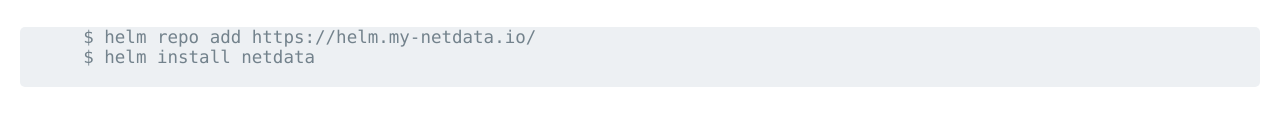
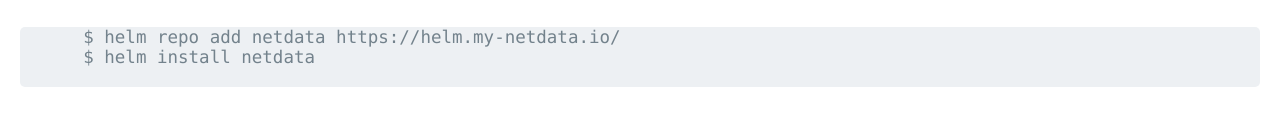
Before and after one commit to netdata/helmchart, a plain HTML site: page index.html in a window 1280 px wide. Shown: the part 247-384 px from the top of the page. Drawn offline with nearby package versions, Linux system fonts and the light colour scheme.

Commit message:
index.html: Fix instructions

```diff
--- a/index.html
+++ b/index.html
@@ -42,7 +42,7 @@
             <footer>Install and manage Netdata in your Kubernetes (k8s) Cluster!</footer>
           </hgroup>
 	  <pre>
-	  $ helm repo add https://helm.my-netdata.io/
+	  $ helm repo add netdata https://helm.my-netdata.io/
 	  $ helm install netdata
           </pre>
         </div>
```
